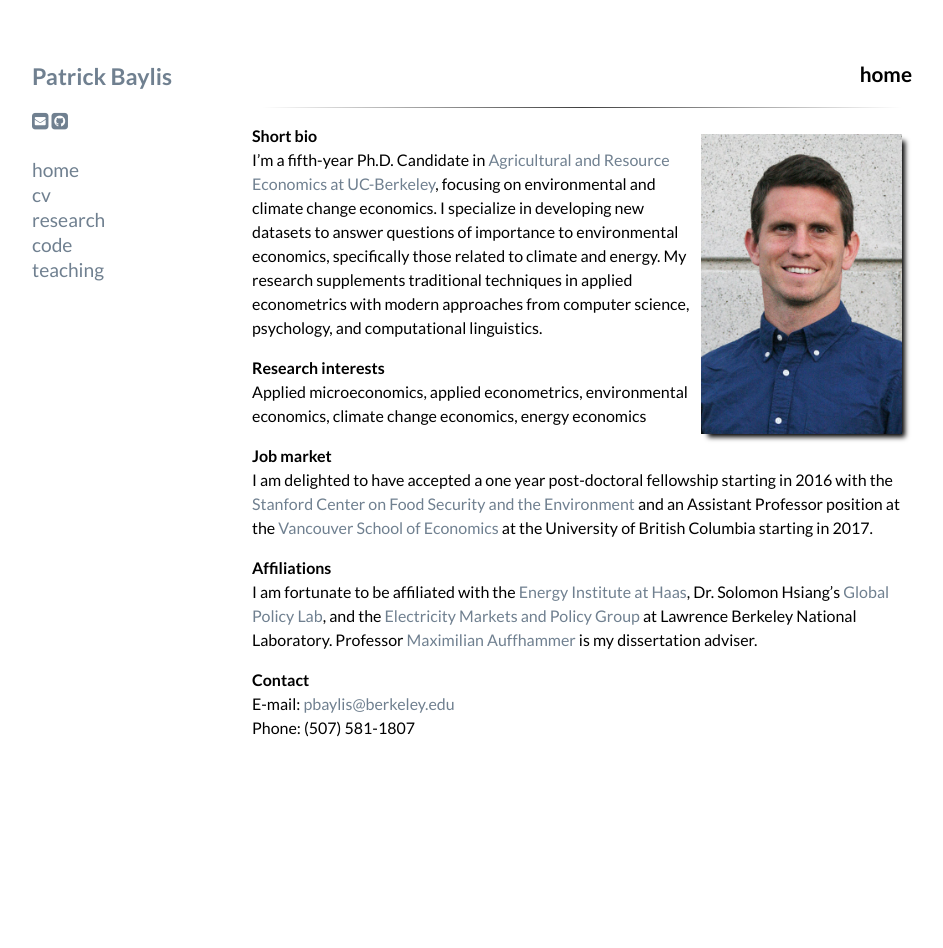
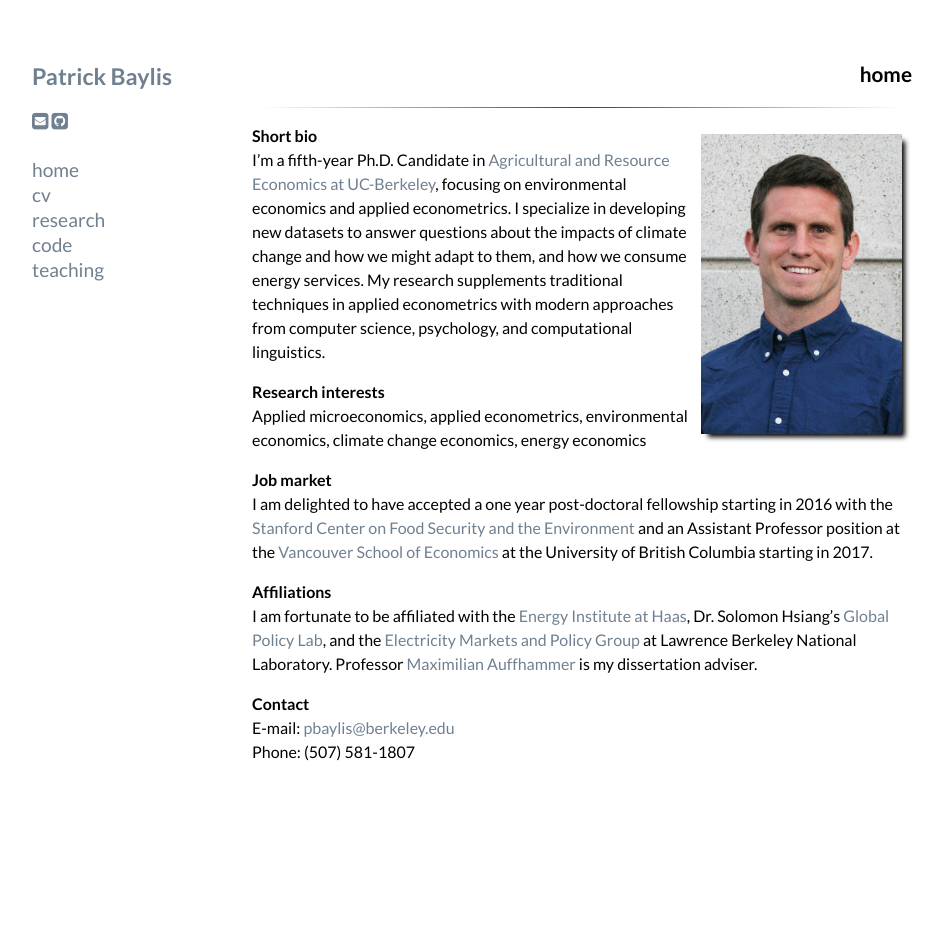
Before and after one commit to pbaylis/pbaylis.github.io, a Jekyll site: the page built from index.markdown, in a window 1280 px wide. Shown: the whole page, without its empty margins (168-1111 px from the left). Built offline with Jekyll 4.4.1, drawn with Linux system fonts in a browser that asks for light colours; nearby versions of some CDN libraries.

Commit message:
formatting update

```diff
--- a/index.markdown
+++ b/index.markdown
@@ -8,7 +8,7 @@ title: Patrick Baylis
 <a href="images/smiling_dbgranite.jpg"><img src="images/smiling_dbgranite.jpg" alt="headshot" height="300px" class="shadow" style="float:right; margin:10px 10px 10px 10px;" /></a>
 
 **Short bio** <br>
-I'm a fifth-year Ph.D. Candidate in [Agricultural and Resource Economics at UC-Berkeley](http://areweb.berkeley.edu), focusing on environmental and climate change economics. I specialize in developing new datasets to answer questions of  importance to environmental economics, specifically those related to climate and energy. My research supplements traditional techniques in applied econometrics with modern approaches from computer science, psychology, and computational linguistics.
+I'm a fifth-year Ph.D. Candidate in [Agricultural and Resource Economics at UC-Berkeley](http://areweb.berkeley.edu), focusing on environmental economics and applied econometrics. I specialize in developing new datasets to answer questions about the impacts of climate change and how we might adapt to them, and how we consume energy services. My research supplements traditional techniques in applied econometrics with modern approaches from computer science, psychology, and computational linguistics.
 
 **Research interests** <br>
 Applied microeconomics, applied econometrics, environmental economics, climate change economics, energy economics
--- a/research.markdown
+++ b/research.markdown
@@ -39,7 +39,7 @@ What is the welfare cost of environmental stress? The change in amenity values r
 <em>[Default Effects, Follow-on Behavior and Welfare in Residential Electricity Pricing Programs][defaultbias]</em> (with [Peter Cappers][CAPPERS], [Meredith Fowlie][FOWLIE], [Anna Spurlock][SPURLOCK], [Annika Todd][TODD], and [Catherine Wolfram][WOLFRAM])<br>
 We study default effects in the context of a large randomized controlled trial of electricity pricing strategies. By comparing results from both opt-in and opt-out treatment groups, we are able to estimate the effect of the program on "complacent" customers, i.e. customers who only enroll in the program when placed in opt-out treatment group. We find that though complacent households save less energy per customer, in aggregate they have a greater effect than customers who opt-in due to dramatically higher enrollment rates in the opt-out group.
 
-##Work in progress
+## Work in progress
 
 <figure style="float:right; margin:10px 10px 10px 10px;">
 <img src="images/projects/projectload.png" title="Load projections" height="200" class="shadow" />
```
